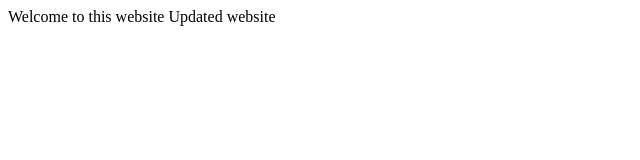
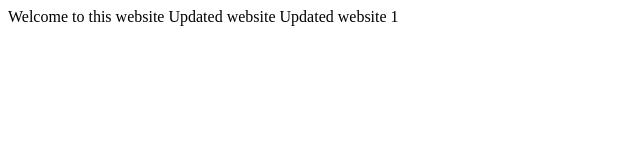
Before and after one commit to rgauba1976/website, a plain HTML site: page index.html in a window 1280 px wide. Shown: the whole page, without its empty margins (0-640 px from the left). Drawn offline with Linux system fonts and the light colour scheme.

Commit message:
Changed website content

```diff
--- a/index.html
+++ b/index.html
@@ -3,5 +3,6 @@
 	<body>
 		<hl> Welcome to this website </hl>
 		<hl> Updated website </hl>
+		<hl> Updated website 1</hl>
 	</body>
 </html>
```
